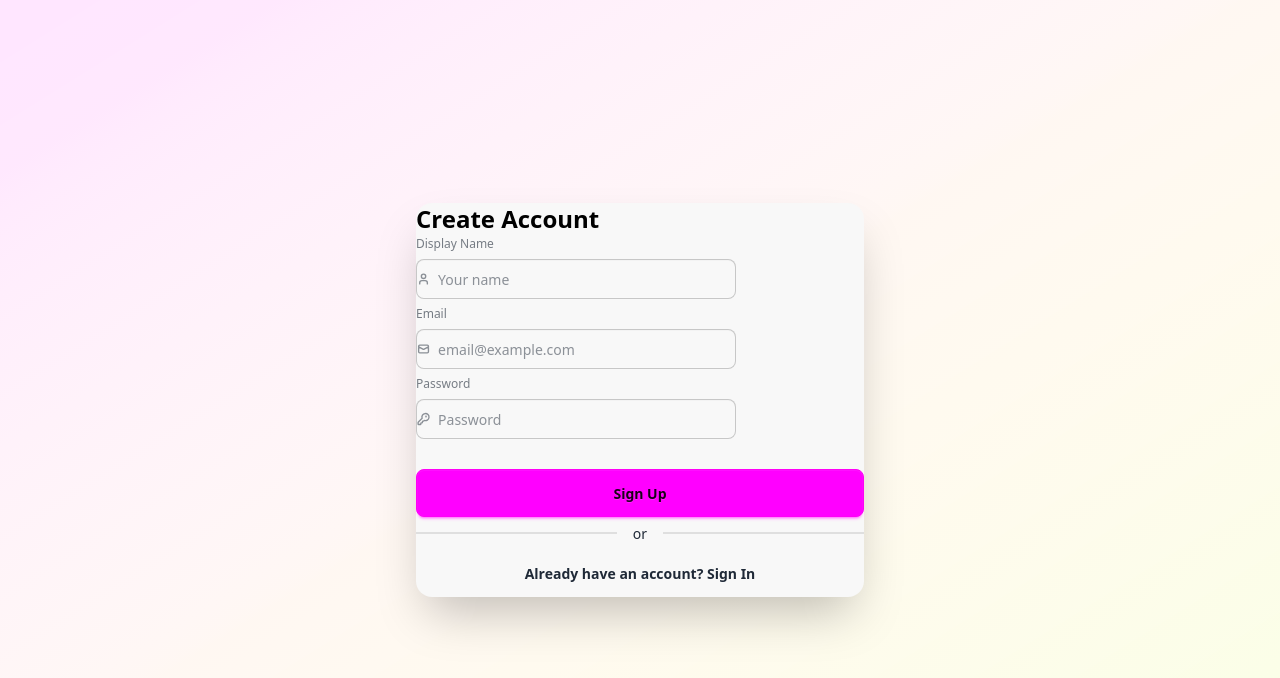
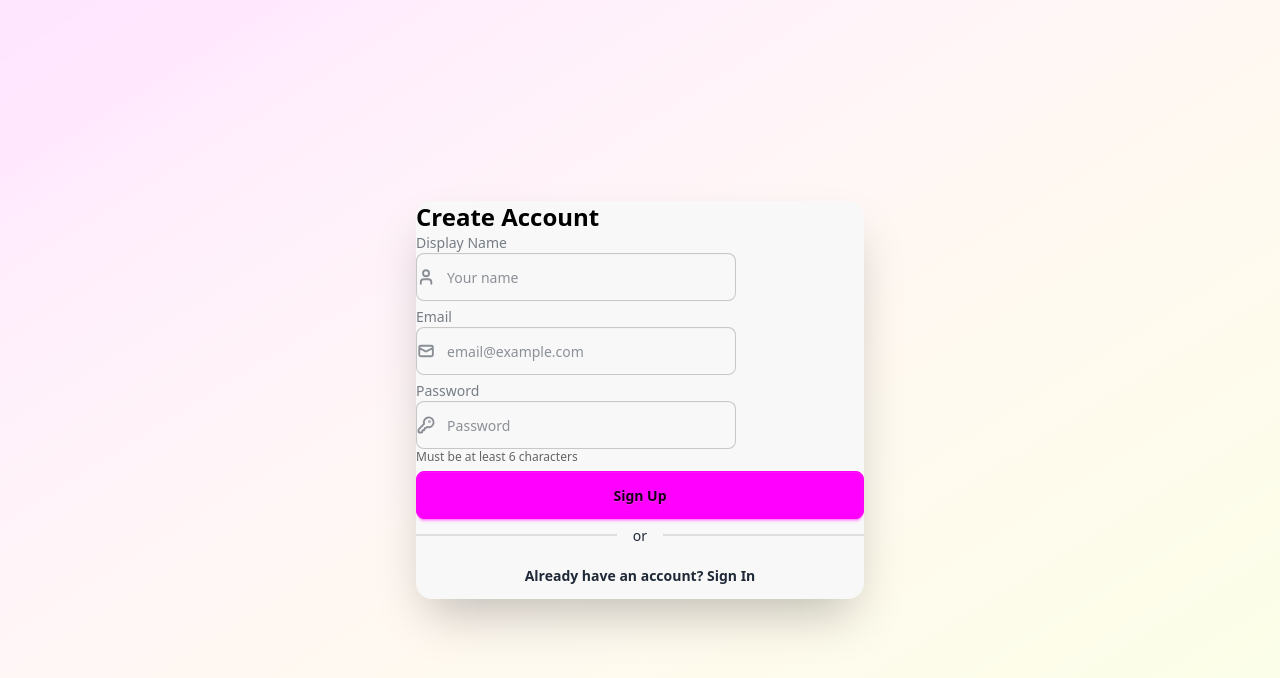
Before and after one commit to HrEsben/klassechatten, a Next.js app in the folder apps/web/: page /login in a window 1280 px wide. Both pictures are taken after a click on the button "Need an account? Sign Up". Shown: the top 678 px of the page. Built offline with nearby package versions, Linux system fonts and the light colour scheme; no server answers.

Commit message:
feat: Enhance LoginForm UI with improved spacing and layout adjustments

```diff
--- a/apps/web/src/components/LoginForm.tsx
+++ b/apps/web/src/components/LoginForm.tsx
@@ -54,24 +54,24 @@ export default function LoginForm() {
   };
 
   return (
-    <div className="min-h-screen bg-linear-to-br from-primary/10 via-secondary/5 to-accent/10 flex items-center justify-center p-4">
+    <div className="min-h-screen bg-linear-to-br from-primary/10 via-secondary/5 to-accent/10 flex items-center justify-center p-6 md:p-8">
       <div className="w-full max-w-md">
         {/* Main Card */}
         <div className="card bg-base-100 shadow-2xl">
-          <div className="card-body">
-            <form onSubmit={handleSubmit}>
-              <fieldset className="fieldset">
-                <legend className="fieldset-legend text-2xl font-semibold mb-6">
+          <div className="card-body p-8 md:p-10">
+            <form onSubmit={handleSubmit} className="space-y-6">
+              <fieldset className="fieldset space-y-5">
+                <legend className="fieldset-legend text-2xl font-semibold mb-8">
                   {isSignUp ? 'Create Account' : 'Login'}
                 </legend>
 
                 {isSignUp && (
-                  <>
-                    <label htmlFor="displayName" className="label">
+                  <div className="space-y-2">
+                    <label htmlFor="displayName" className="label text-sm font-medium">
                       Display Name
                     </label>
-                    <label className="input validator mb-4">
-                      <svg className="h-[1em] opacity-50" xmlns="http://www.w3.org/2000/svg" viewBox="0 0 24 24">
+                    <label className="input input-bordered flex items-center gap-3 h-12">
+                      <svg className="h-5 w-5 opacity-50" xmlns="http://www.w3.org/2000/svg" viewBox="0 0 24 24">
                         <g strokeLinejoin="round" strokeLinecap="round" strokeWidth="2.5" fill="none" stroke="currentColor">
                           <path d="M19 21v-2a4 4 0 0 0-4-4H9a4 4 0 0 0-4 4v2"></path>
                           <circle cx="12" cy="7" r="4"></circle>
@@ -85,16 +85,18 @@ export default function LoginForm() {
                         required={isSignUp}
                         placeholder="Your name"
                         minLength={2}
+                        className="grow"
                       />
                     </label>
-                  </>
+                  </div>
                 )}
 
-                <label htmlFor="email" className="label">
+                <div className="space-y-2">
+                  <label htmlFor="email" className="label text-sm font-medium">
                     Email
                   </label>
-                <label className="input validator mb-4">
-                  <svg className="h-[1em] opacity-50" xmlns="http://www.w3.org/2000/svg" viewBox="0 0 24 24">
+                  <label className="input input-bordered flex items-center gap-3 h-12">
+                    <svg className="h-5 w-5 opacity-50" xmlns="http://www.w3.org/2000/svg" viewBox="0 0 24 24">
                       <g strokeLinejoin="round" strokeLinecap="round" strokeWidth="2.5" fill="none" stroke="currentColor">
                         <path d="M3 8l7.89 4.26a2 2 0 002.22 0L21 8M5 19h14a2 2 0 002-2V7a2 2 0 00-2-2H5a2 2 0 00-2 2v10a2 2 0 002 2z"></path>
                       </g>
@@ -106,14 +108,17 @@ export default function LoginForm() {
                       onChange={(e) => setEmail(e.target.value)}
                       required
                       placeholder="email@example.com"
+                      className="grow"
                     />
                   </label>
+                </div>
 
-                <label htmlFor="password" className="label">
+                <div className="space-y-2">
+                  <label htmlFor="password" className="label text-sm font-medium">
                     Password
                   </label>
-                <label className="input validator mb-2">
-                  <svg className="h-[1em] opacity-50" xmlns="http://www.w3.org/2000/svg" viewBox="0 0 24 24">
+                  <label className="input input-bordered flex items-center gap-3 h-12">
+                    <svg className="h-5 w-5 opacity-50" xmlns="http://www.w3.org/2000/svg" viewBox="0 0 24 24">
                       <g strokeLinejoin="round" strokeLinecap="round" strokeWidth="2.5" fill="none" stroke="currentColor">
                         <path d="M2.586 17.414A2 2 0 0 0 2 18.828V21a1 1 0 0 0 1 1h3a1 1 0 0 0 1-1v-1a1 1 0 0 1 1-1h1a1 1 0 0 0 1-1v-1a1 1 0 0 1 1-1h.172a2 2 0 0 0 1.414-.586l.814-.814a6.5 6.5 0 1 0-4-4z"></path>
                         <circle cx="16.5" cy="7.5" r=".5" fill="currentColor"></circle>
@@ -127,14 +132,17 @@ export default function LoginForm() {
                       required
                       placeholder="Password"
                       minLength={6}
+                      className="grow"
                     />
                   </label>
-                <p className="validator-hint mb-4">
+                  <p className="text-xs text-base-content/60 mt-1 ml-1">
                     Must be at least 6 characters
                   </p>
+                </div>
 
                 {error && (
-                  <div className="alert alert-error mb-4">
+                  <div className="alert alert-error mt-4">
+                    <svg xmlns="http://www.w3.org/2000/svg" className="stroke-current shrink-0 h-6 w-6" fill="none" viewBox="0 0 24 24"><path strokeLinecap="round" strokeLinejoin="round" strokeWidth="2" d="M10 14l2-2m0 0l2-2m-2 2l-2-2m2 2l2 2m7-2a9 9 0 11-18 0 9 9 0 0118 0z" /></svg>
                     <span>{error}</span>
                   </div>
                 )}
@@ -142,7 +150,7 @@ export default function LoginForm() {
                 <button
                   type="submit"
                   disabled={loading}
-                  className="btn btn-primary w-full mt-4"
+                  className="btn btn-primary w-full mt-6 h-12"
                 >
                   {loading ? (
                     <span className="loading loading-ball loading-md text-primary-content"></span>
@@ -153,7 +161,7 @@ export default function LoginForm() {
               </fieldset>
             </form>
 
-            <div className="divider">or</div>
+            <div className="divider my-6">or</div>
 
             <button
               type="button"
@@ -164,7 +172,7 @@ export default function LoginForm() {
                 setEmail('');
                 setPassword('');
               }}
-              className="btn btn-ghost w-full"
+              className="btn btn-ghost w-full h-12"
             >
               {isSignUp ? 'Already have an account? Sign In' : 'Need an account? Sign Up'}
             </button>
```
Lines whose indentation alone changed are shown as unchanged.
